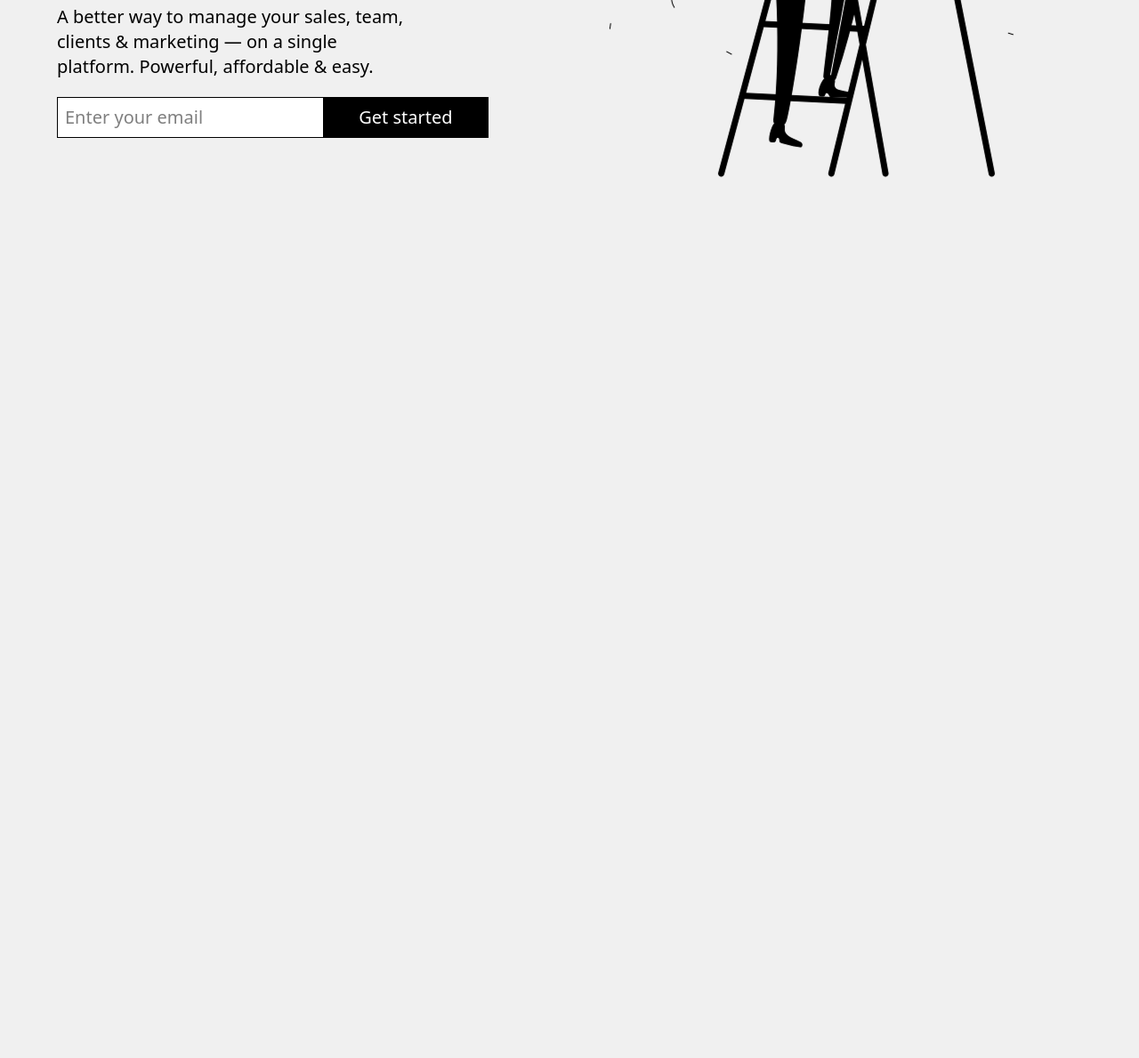
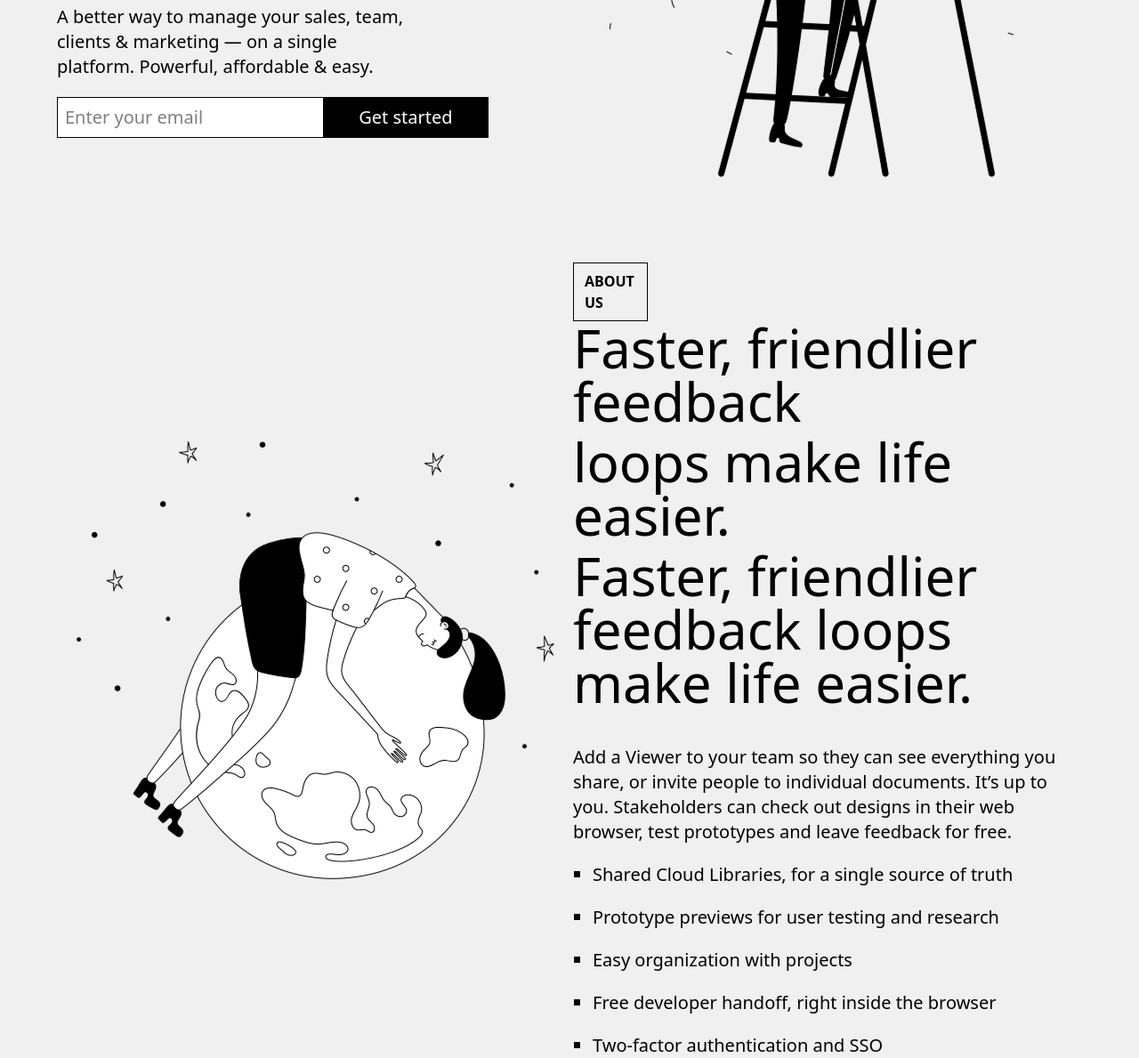
Before and after one commit to Norasov/classwork, a website: page src/muhammad.html in a window 1280 px wide. Shown: the part 543-1732 px from the top of the page at 89% size. Before the commit the page ends 800 px from the top, so only its background shows below. Drawn offline with nearby package versions, Linux system fonts and the light colour scheme; files that its build step writes are made by us from their sources.

Commit message:
second-section finished

```diff
--- a/src/muhammad.html
+++ b/src/muhammad.html
@@ -35,11 +35,14 @@
                     <h1 class="text-7xl max-sm:hidden">Always Track & </h1>
                     <h1 class="text-7xl max-sm:hidden mt-2">Analyze Your Business </h1>
                     <h1 class="text-7xl max-sm:hidden mt-2">Statistics To Succeed.</h1>
-                    <h1 class="hidden max-sm:block max-sm:text-3xl">Always Track & Analyze Your Business Statistics To Succeed.</h1>
-                    <p class="text-xl my-5 w-[67%] max-sm:w-full">A better way to manage your sales, team, clients & marketing
+                    <h1 class="hidden max-sm:block max-sm:text-3xl">Always Track & Analyze Your Business Statistics To
+                        Succeed.</h1>
+                    <p class="text-xl my-5 w-[67%] max-sm:w-full">A better way to manage your sales, team, clients &
+                        marketing
                         — on a single platform. Powerful, affordable & easy.</p>
                     <form class="text-xl max-sm:flex ">
-                        <input type="email" placeholder="Enter your email" class="border p-2 max-sm:p-[8px_10px] bg-white max-sm:w-50">
+                        <input type="email" placeholder="Enter your email"
+                            class="border p-2 max-sm:p-[8px_10px] bg-white max-sm:w-50">
                         <button class="p-[9px_40px] max-sm:p-[9px_20px] bg-black text-white -ml-5">Get started</button>
                     </form>
                     <div class="img flex items-center gap-10 mt-15 max-sm:mr-58 max-sm:mb-10">
@@ -51,6 +54,29 @@
                 <img src="./images/Illustration_1.png" alt="">
             </div>
         </section>
+
+        <section>
+            <div class="always text-black mt-20 flex items-center justify-between mx-[5%] max-sm:flex-col-reverse">
+                <img src="./images/Illustration_2.png" alt="" class="max-sm:mt-3">
+                <div class="left w-[55%] max-sm:w-full">
+                    <p class="border w-[14.7%] py-2  px-3 font-bold max-sm:w-[34%]">ABOUT US</p>
+                    <h1 class="text-6xl max-sm:hidden">Faster, friendlier feedback </h1>
+                    <h1 class="text-6xl max-sm:hidden mt-2">loops make life easier.  </h1>
+                    <h1 class="text-6xl max-sm:text-3xl mt-2 max-sm:mt-4">Faster, friendlier feedback loops make life easier.  </h1>
+                    <h1 class="mt-10 text-xl">Add a Viewer to your team so they can see everything you share, or invite
+                        people to individual documents. It’s up to you. Stakeholders can check
+                        out designs in their web browser, test prototypes and leave feedback for free.
+                    </h1>
+                    <ul>
+                        <li class="text-xl mt-5 list-[square] ml-5.5">Shared Cloud Libraries, for a single source of truth</li>
+                        <li class="text-xl mt-5 list-[square] ml-5.5">Prototype previews for user testing and research</li>
+                        <li class="text-xl mt-5 list-[square] ml-5.5">Easy organization with projects</li>
+                        <li class="text-xl mt-5 list-[square] ml-5.5">Free developer handoff, right inside the browser</li>
+                        <li class="text-xl mt-5 list-[square] ml-5.5">Two-factor authentication and SSO</li>
+                    </ul>
+                </div>
+            </div>
+        </section>
     </main>
 
 </body>
```
Also changed, not shown: src/images/Illustration_2.png (added).
